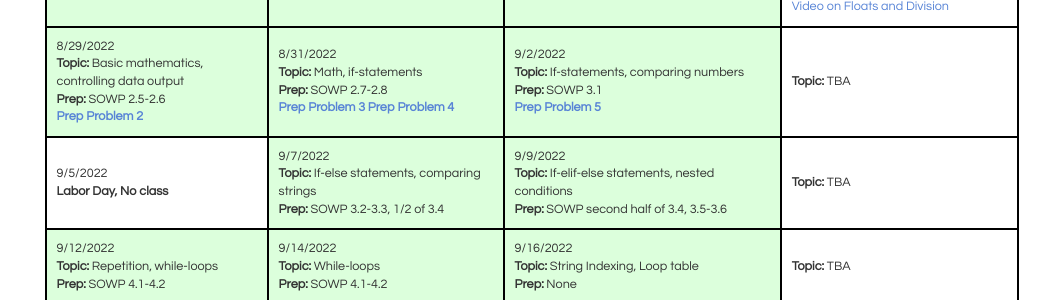
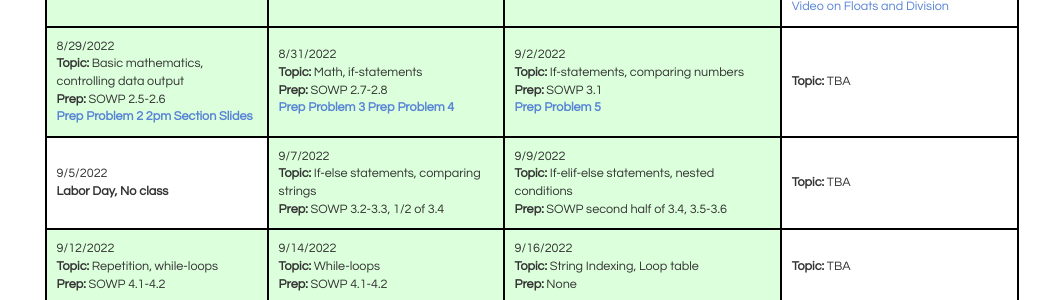
Before and after one commit to bddicken/cs110fall2022website, a Jekyll site: the page built from schedule/index.md, in a window 1280 px wide. Shown: the part 409-709 px from the top of the page, without its empty margins (108-1168 px from the left). Built offline with Jekyll 4.4.1, drawn with Linux system fonts in a browser that asks for light colours.

Commit message:
added 2pm slides link

```diff
--- a/schedule/index.md
+++ b/schedule/index.md
@@ -87,6 +87,7 @@ The <b>Prep</b> for each day indicates the work you need to have completed <b>BE
     <b>Topic:</b> Basic mathematics, controlling data output <br/>
     <b>Prep:</b> SOWP 2.5-2.6 <br/>
     <a href="../preps/02/"><b>Prep Problem 2</b></a>
+    <a href="./slides/04-math-AP.pdf"><b>2pm Section Slides</b></a>
   </td>
   <td class="topic-general">
     8/31/2022 <br/>
```
